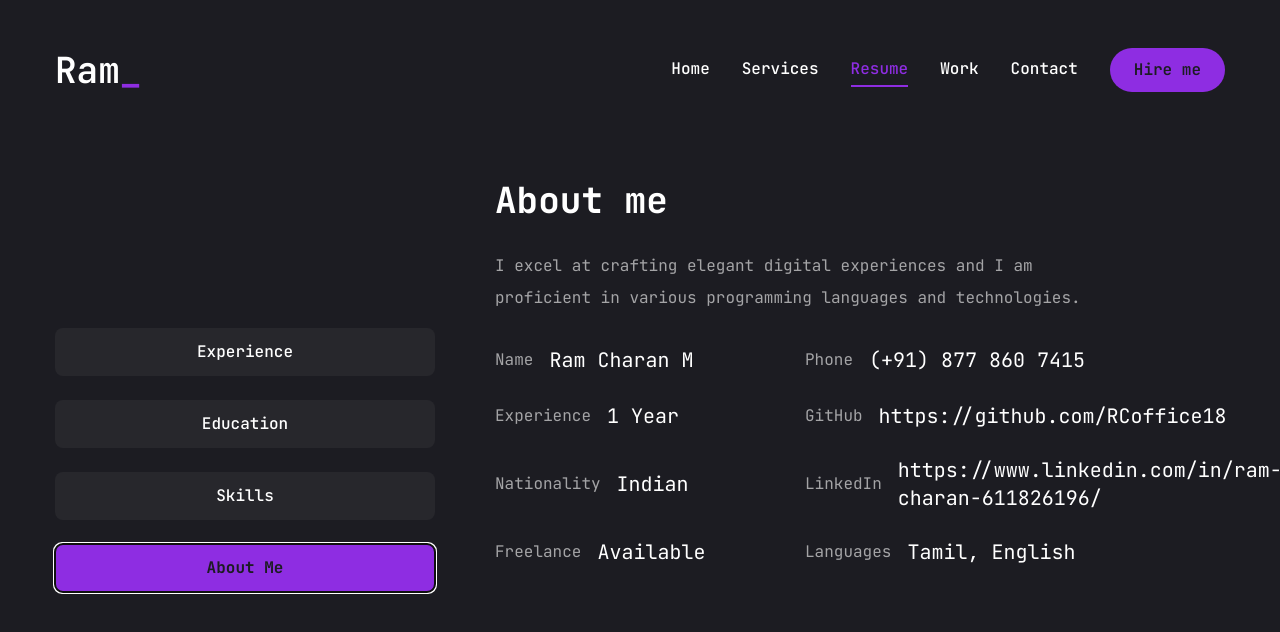
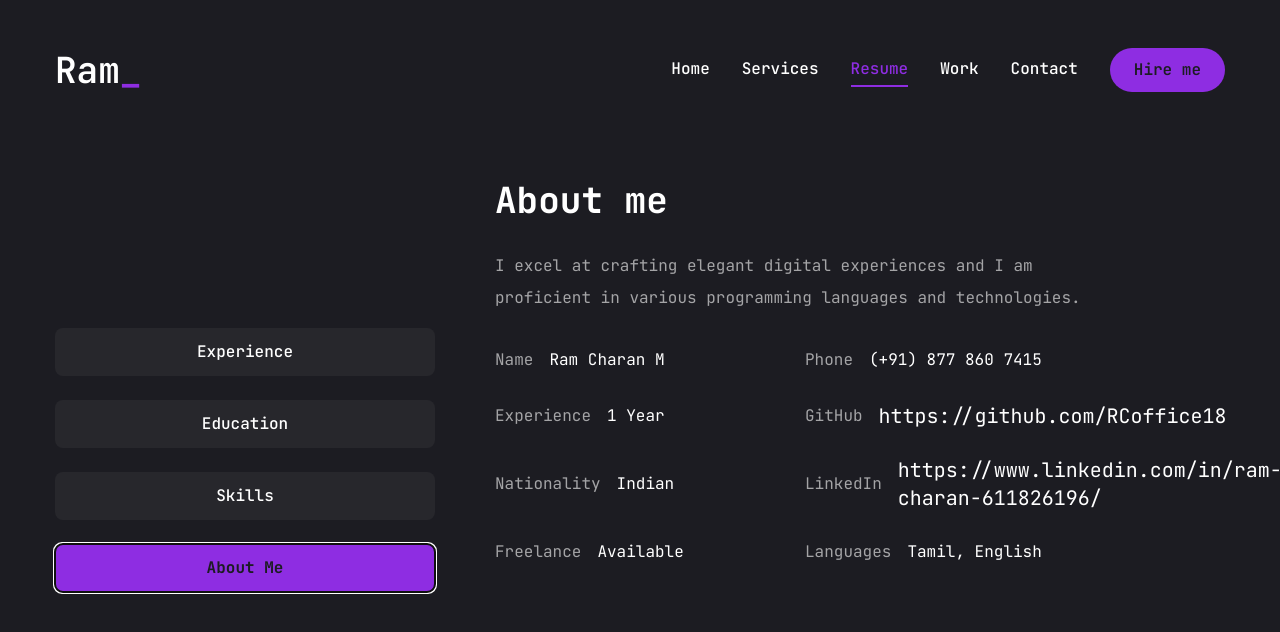
Before and after one commit to RCoffice18/ram-portfolio, a Next.js app: page /resume in a window 1280 px wide. Both pictures are taken after a click on the tab "About Me". Shown: the top 632 px of the page. Built offline with nearby package versions, Linux system fonts and the light colour scheme.

Commit message:
"about me (updated)"

```diff
--- a/app/resume/page.jsx
+++ b/app/resume/page.jsx
@@ -9,7 +9,12 @@ import {
 } from "@/components/ui/tooltip";
 import { ScrollArea } from "@/components/ui/scroll-area";
 import { motion } from "framer-motion";
-import { about, education, experience, skills } from "@/utils/profiles/ram/constants";
+import {
+  about,
+  education,
+  experience,
+  skills,
+} from "@/utils/profiles/ram/constants";
 import Link from "next/link";
 
 const Resume = () => {
@@ -141,12 +146,12 @@ const Resume = () => {
                 <p className="max-w-[600px] text-white/60 mx-auto xl:mx-0">
                   {about.description}
                 </p>
-                <ul className="grid grid-cols-1 xl:grid-cols-2 gap-y-6 max-w-[620px] mx-auto xl:mx-0">
+                <ul className="grid grid-cols-1 md:grid-cols-2 gap-y-6 max-w-[620px] mx-auto xl:mx-0">
                   {about.info.map((item, index) => {
                     return (
                       <li
                         key={index}
-                        className="flex items-center justify-center xl:justify-start gap-4"
+                        className="flex flex-col items-center justify-center md:flex-row md:justify-start gap-4"
                       >
                         <span className="text-white/60">{item.fieldName}</span>
                         {item.isLink ? (
@@ -157,7 +162,9 @@ const Resume = () => {
                             {item.fieldValue}
                           </Link>
                         ) : (
-                          <span className="text-xl">{item.fieldValue}</span>
+                          <span className="text-xl md:text-base">
+                            {item.fieldValue}
+                          </span>
                         )}
                       </li>
                     );
--- a/package.json
+++ b/package.json
@@ -17,7 +17,7 @@
     "@radix-ui/react-tooltip": "^1.1.2",
     "class-variance-authority": "^0.7.0",
     "clsx": "^2.1.1",
-    "framer-motion": "^11.3.6",
+    "framer-motion": "^11.3.8",
     "lucide": "^0.408.0",
     "lucide-react": "^0.408.0",
     "next": "14.2.5",
```
Also changed, not shown: 1 other file (tests, documents, lock files or other folders).
